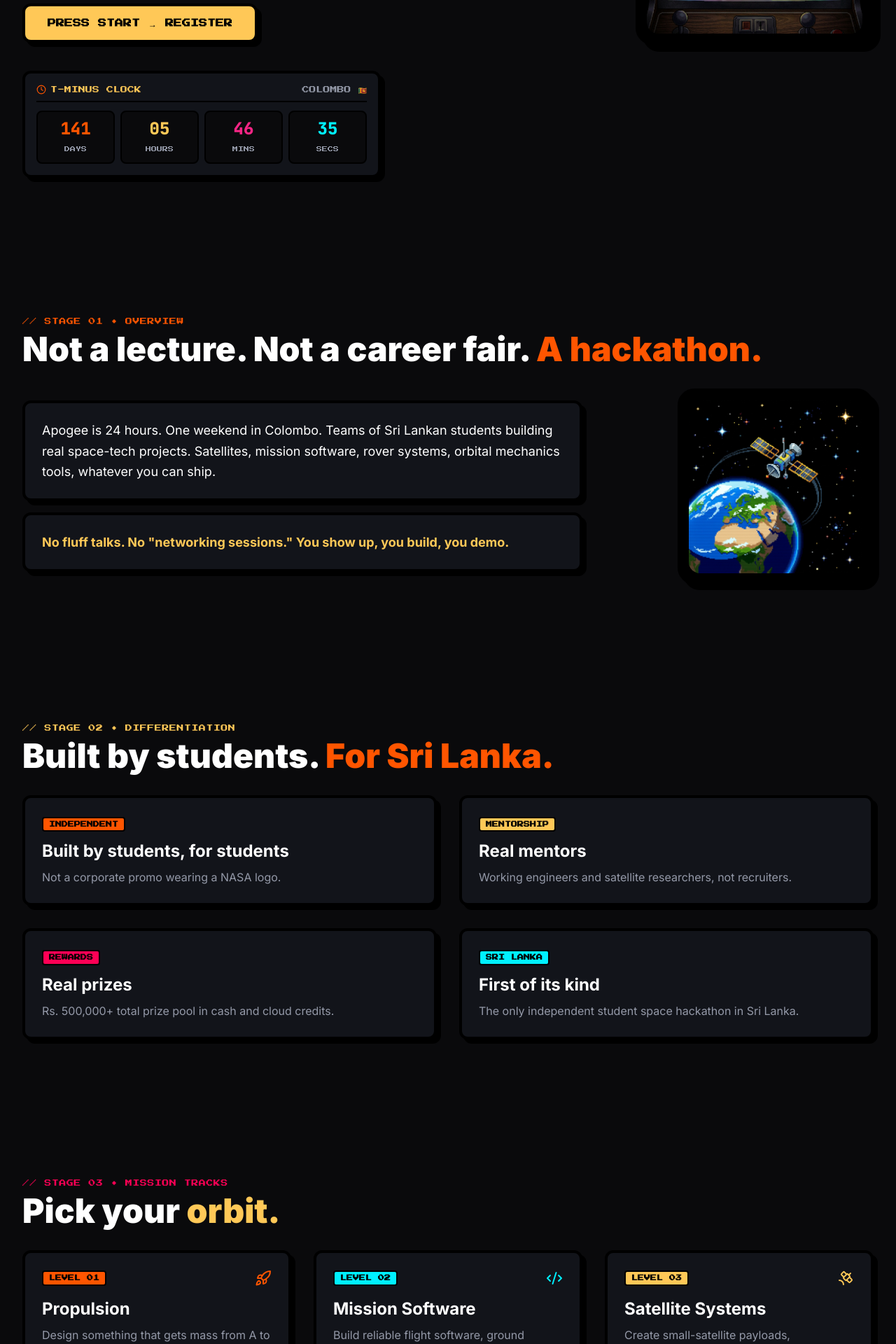
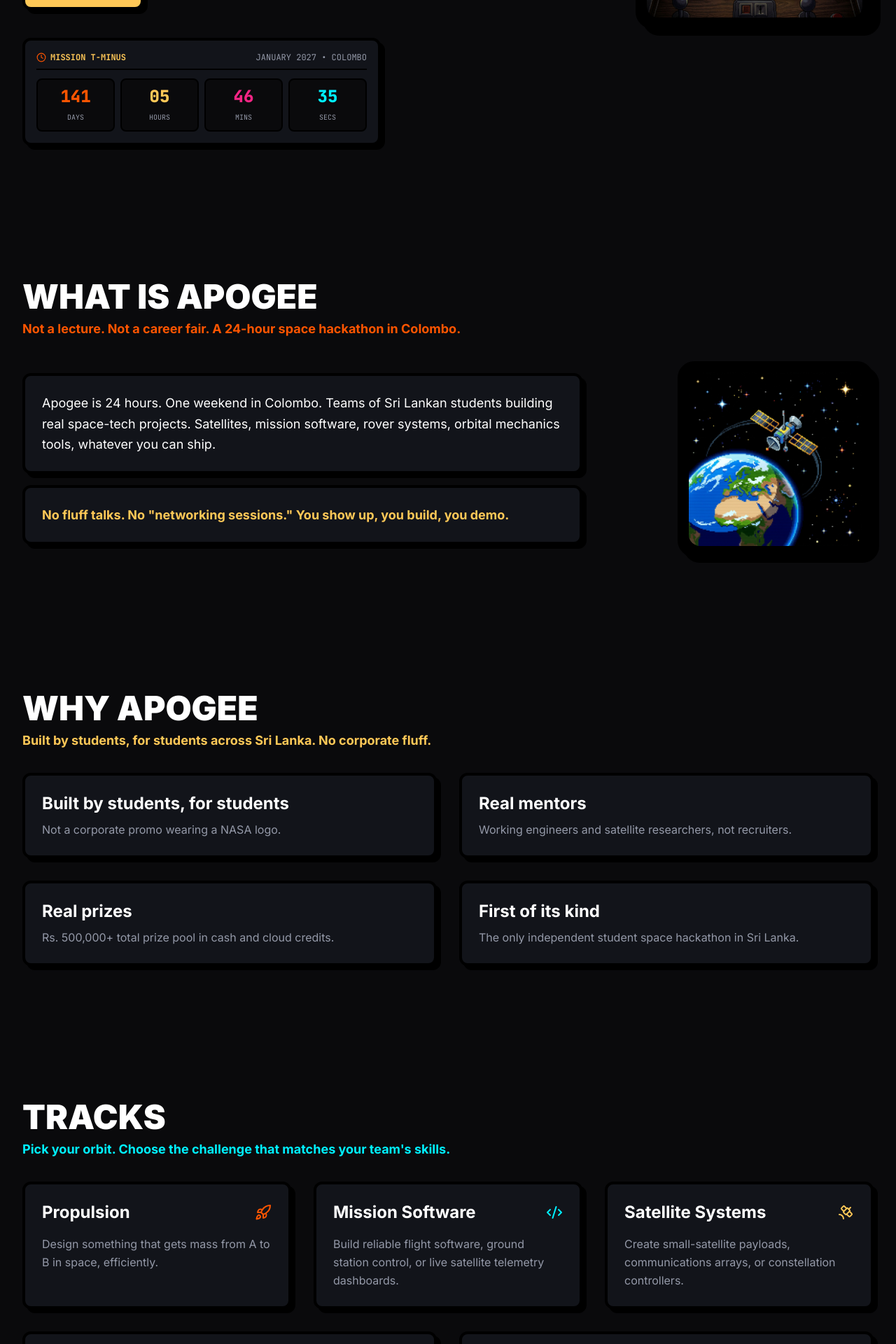
Before and after one commit to Thawshi-Srikanth/apogee, a Next.js app: page / in a window 1280 px wide. Shown: the part 660-2580 px from the top of the page at 70% size. Built offline with nearby package versions, Linux system fonts and the light colour scheme.

Commit message:
refactor: standardize component headers and update typography to use mono fonts

```diff
--- a/components/Hero.tsx
+++ b/components/Hero.tsx
@@ -2,7 +2,7 @@
 
 import React, { useState, useEffect } from "react";
 import Image from "next/image";
-import { Clock, Gamepad2 } from "lucide-react";
+import { Clock } from "lucide-react";
 
 interface HeroProps {
   onOpenRegister: () => void;
@@ -49,39 +49,32 @@ export function Hero({ onOpenRegister }: HeroProps) {
           {/* Left Hero Content */}
           <div className="col-span-4 sm:col-span-8 lg:col-span-7 flex flex-col items-start text-left">
 
-            {/* 8-Bit HUD Chip */}
-            <div className="mb-4 inline-flex items-center gap-2 rounded border-2 border-black bg-[#ffc857] px-3 py-1 font-pixel text-[10px] text-black uppercase shadow-[3px_3px_0px_0px_#000]">
-              <Gamepad2 className="h-3.5 w-3.5" />
-              <span>[ 8-BIT HACKATHON • JAN 2027 ]</span>
-            </div>
-
-            <h1 className="font-heading text-4xl sm:text-6xl lg:text-7xl font-black tracking-tight leading-[1.02] text-[var(--text-cloud)] uppercase mb-6">
+            <h1 className="font-heading text-4xl sm:text-6xl lg:text-7xl font-black tracking-tight leading-[1.02] text-[var(--text-cloud)] uppercase mb-4">
               Build something that <br />
               <span className="text-[#00f0ff]">leaves the atmosphere.</span>
             </h1>
 
-            <p className="font-sans text-lg sm:text-2xl text-[var(--text-cloud)] font-medium max-w-xl mb-8 leading-relaxed">
+            <p className="font-sans text-lg sm:text-2xl text-[var(--text-muted)] font-medium max-w-xl mb-8 leading-relaxed">
               Sri Lanka's 24-hour space hackathon in Colombo. Building{" "}
               <span className="font-bold text-[#ff5500]">real challenges</span>{" "}
               &&{" "}
               <span className="font-bold text-[#f72585]">real judges</span>.
             </p>
 
-            {/* 8-Bit Styled Button */}
             <button
               onClick={onOpenRegister}
-              className="rounded-xl border-4 border-black bg-[#ffc857] px-8 py-4 font-pixel text-xs font-bold uppercase text-black hover:bg-[#ff5500] hover:text-white transition-all shadow-[6px_6px_0px_0px_#000] active:translate-x-[2px] active:translate-y-[2px] active:shadow-[2px_2px_0px_0px_#000] mb-10"
+              className="rounded-xl border-4 border-black bg-[#ffc857] px-8 py-4 font-mono text-sm font-black uppercase text-black hover:bg-[#ff5500] hover:text-white transition-all shadow-[6px_6px_0px_0px_#000] active:translate-x-[2px] active:translate-y-[2px] active:shadow-[2px_2px_0px_0px_#000] mb-10"
             >
-              PRESS START → REGISTER
+              REGISTER NOW
             </button>
 
-            {/* 8-Bit Mission Countdown Bar */}
+            {/* Countdown Bar */}
             <div className="w-full max-w-lg rounded-xl border-4 border-black bg-[var(--bg-card)] p-4 shadow-[6px_6px_0px_0px_#000]">
-              <div className="flex items-center justify-between font-pixel text-[10px] text-[var(--text-muted)] border-b-2 border-black pb-2 mb-3">
-                <span className="flex items-center gap-1.5 text-[#ffc857]">
-                  <Clock className="h-3.5 w-3.5 text-[#ff5500]" /> T-MINUS CLOCK
+              <div className="flex items-center justify-between font-mono text-xs text-[var(--text-muted)] border-b-2 border-black pb-2 mb-3">
+                <span className="flex items-center gap-1.5 text-[#ffc857] font-bold">
+                  <Clock className="h-3.5 w-3.5 text-[#ff5500]" /> MISSION T-MINUS
                 </span>
-                <span>COLOMBO 🇱🇰</span>
+                <span>JANUARY 2027 • COLOMBO</span>
               </div>
 
               <div className="grid grid-cols-4 gap-2 text-center font-mono">
@@ -89,32 +82,32 @@ export function Hero({ onOpenRegister }: HeroProps) {
                   <span className="block text-2xl font-black text-[#ff5500]">
                     {String(timeLeft.days).padStart(2, "0")}
                   </span>
-                  <span className="font-pixel text-[8px] text-[var(--text-muted)]">DAYS</span>
+                  <span className="text-[10px] text-[var(--text-muted)]">DAYS</span>
                 </div>
                 <div className="rounded-lg bg-[var(--bg-void)] p-2 border-2 border-black">
                   <span className="block text-2xl font-black text-[#ffc857]">
                     {String(timeLeft.hours).padStart(2, "0")}
                   </span>
-                  <span className="font-pixel text-[8px] text-[var(--text-muted)]">HOURS</span>
+                  <span className="text-[10px] text-[var(--text-muted)]">HOURS</span>
                 </div>
                 <div className="rounded-lg bg-[var(--bg-void)] p-2 border-2 border-black">
                   <span className="block text-2xl font-black text-[#f72585]">
                     {String(timeLeft.minutes).padStart(2, "0")}
                   </span>
-                  <span className="font-pixel text-[8px] text-[var(--text-muted)]">MINS</span>
+                  <span className="text-[10px] text-[var(--text-muted)]">MINS</span>
                 </div>
                 <div className="rounded-lg bg-[var(--bg-void)] p-2 border-2 border-black">
                   <span className="block text-2xl font-black text-[#00f0ff]">
                     {String(timeLeft.seconds).padStart(2, "0")}
                   </span>
-                  <span className="font-pixel text-[8px] text-[var(--text-muted)]">SECS</span>
+                  <span className="text-[10px] text-[var(--text-muted)]">SECS</span>
                 </div>
               </div>
             </div>
 
           </div>
 
-          {/* Right 8-Bit Pixel Arcade Graphic */}
+          {/* Right 8-Bit Graphic */}
           <div className="col-span-4 sm:col-span-8 lg:col-span-5 flex justify-center lg:justify-end">
             <div className="relative w-full max-w-[340px] rounded-3xl border-4 border-black bg-black p-3 shadow-[10px_10px_0px_0px_#000]">
               <Image
--- a/components/Tracks.tsx
+++ b/components/Tracks.tsx
@@ -9,7 +9,6 @@ export function Tracks() {
       name: "Propulsion",
       icon: Rocket,
       desc: "Design something that gets mass from A to B in space, efficiently.",
-      badge: "LEVEL 01",
       color: "var(--accent-orange)",
       span: "col-span-4 sm:col-span-4 lg:col-span-4",
     },
@@ -17,7 +16,6 @@ export function Tracks() {
       name: "Mission Software",
       icon: Code2,
       desc: "Build reliable flight software, ground station control, or live satellite telemetry dashboards.",
-      badge: "LEVEL 02",
       color: "var(--accent-cyan)",
       span: "col-span-4 sm:col-span-4 lg:col-span-4",
     },
@@ -25,7 +23,6 @@ export function Tracks() {
       name: "Satellite Systems",
       icon: Satellite,
       desc: "Create small-satellite payloads, communications arrays, or constellation controllers.",
-      badge: "LEVEL 03",
       color: "var(--accent-yellow)",
       span: "col-span-4 sm:col-span-4 lg:col-span-4",
     },
@@ -33,7 +30,6 @@ export function Tracks() {
       name: "Space Biology",
       icon: Dna,
       desc: "Develop life-support systems, bio-reactors, or extreme environment habitats.",
-      badge: "LEVEL 04",
       color: "var(--accent-pink)",
       span: "col-span-4 sm:col-span-4 lg:col-span-6",
     },
@@ -41,7 +37,6 @@ export function Tracks() {
       name: "Open Track",
       icon: Compass,
       desc: "Anything space-tech. If it belongs in orbit or beyond, it counts.",
-      badge: "LEVEL 05",
       color: "var(--accent-cyan)",
       span: "col-span-4 sm:col-span-8 lg:col-span-6",
     },
@@ -54,14 +49,14 @@ export function Tracks() {
         {/* 4-8-12 Master Grid Container */}
         <div className="grid grid-cols-4 sm:grid-cols-8 lg:grid-cols-12 gap-6 lg:gap-8">
 
-          {/* Header */}
+          {/* Header: Clean Title + Small Description Below */}
           <div className="col-span-4 sm:col-span-8 lg:col-span-12">
-            <div className="mb-2 inline-block font-pixel text-[10px] text-[var(--accent-pink)] uppercase tracking-wider">
-              // STAGE 03 • MISSION TRACKS
-            </div>
-            <h2 className="font-heading text-3xl sm:text-5xl font-black text-[var(--text-cloud)]">
-              Pick your <span className="text-[var(--accent-yellow)]">orbit.</span>
+            <h2 className="font-heading text-3xl sm:text-5xl font-black text-[var(--text-cloud)] uppercase mb-2">
+              Tracks
             </h2>
+            <p className="font-sans text-lg text-[#00f0ff] font-bold">
+              Pick your orbit. Choose the challenge that matches your team's skills.
+            </p>
           </div>
 
           {/* Track Cards */}
@@ -74,18 +69,12 @@ export function Tracks() {
               >
                 <div>
                   <div className="flex items-center justify-between mb-4">
-                    <span
-                      className="rounded border-2 border-black font-pixel text-[9px] font-bold px-2 py-0.5 text-black uppercase"
-                      style={{ backgroundColor: track.color }}
-                    >
-                      {track.badge}
-                    </span>
+                    <h3 className="font-heading text-2xl font-bold text-[var(--text-cloud)]">
+                      {track.name}
+                    </h3>
                     <IconComp className="h-6 w-6" style={{ color: track.color }} />
                   </div>
 
-                  <h3 className="font-heading text-2xl font-bold text-[var(--text-cloud)] mb-2">
-                    {track.name}
-                  </h3>
                   <p className="font-sans text-base text-[var(--text-muted)] leading-relaxed">
                     {track.desc}
                   </p>
--- a/components/WhatIsApogee.tsx
+++ b/components/WhatIsApogee.tsx
@@ -11,14 +11,14 @@ export function WhatIsApogee() {
         {/* 4-8-12 Master Grid Container */}
         <div className="grid grid-cols-4 sm:grid-cols-8 lg:grid-cols-12 gap-6 lg:gap-8 items-center">
 
-          {/* Header Tag */}
+          {/* Section Header: Clean Title + Small Description Below */}
           <div className="col-span-4 sm:col-span-8 lg:col-span-12">
-            <div className="mb-2 inline-block font-pixel text-[10px] text-[#ff5500] uppercase tracking-wider">
-              // STAGE 01 • OVERVIEW
-            </div>
-            <h2 className="font-heading text-3xl sm:text-5xl font-black text-[var(--text-cloud)]">
-              Not a lecture. Not a career fair. <span className="text-[var(--accent-orange)]">A hackathon.</span>
+            <h2 className="font-heading text-3xl sm:text-5xl font-black text-[var(--text-cloud)] uppercase mb-2">
+              What Is Apogee
             </h2>
+            <p className="font-sans text-lg text-[#ff5500] font-bold">
+              Not a lecture. Not a career fair. A 24-hour space hackathon in Colombo.
+            </p>
           </div>
 
           {/* Body Paragraph Cards */}
--- a/components/WhyApogee.tsx
+++ b/components/WhyApogee.tsx
@@ -7,26 +7,18 @@ export function WhyApogee() {
     {
       title: "Built by students, for students",
       desc: "Not a corporate promo wearing a NASA logo.",
-      badge: "INDEPENDENT",
-      color: "var(--accent-orange)",
     },
     {
       title: "Real mentors",
       desc: "Working engineers and satellite researchers, not recruiters.",
-      badge: "MENTORSHIP",
-      color: "var(--accent-yellow)",
     },
     {
       title: "Real prizes",
       desc: "Rs. 500,000+ total prize pool in cash and cloud credits.",
-      badge: "REWARDS",
-      color: "var(--accent-pink)",
     },
     {
       title: "First of its kind",
       desc: "The only independent student space hackathon in Sri Lanka.",
-      badge: "SRI LANKA",
-      color: "var(--accent-cyan)",
     },
   ];
 
@@ -37,14 +29,14 @@ export function WhyApogee() {
         {/* 4-8-12 Master Grid Container */}
         <div className="grid grid-cols-4 sm:grid-cols-8 lg:grid-cols-12 gap-6 lg:gap-8">
 
-          {/* Header */}
+          {/* Header: Clean Title + Small Description Below */}
           <div className="col-span-4 sm:col-span-8 lg:col-span-12">
-            <div className="mb-2 inline-block font-pixel text-[10px] text-[var(--accent-yellow)] uppercase tracking-wider">
-              // STAGE 02 • DIFFERENTIATION
-            </div>
-            <h2 className="font-heading text-3xl sm:text-5xl font-black text-[var(--text-cloud)]">
-              Built by students. <span className="text-[var(--accent-orange)]">For Sri Lanka.</span>
+            <h2 className="font-heading text-3xl sm:text-5xl font-black text-[var(--text-cloud)] uppercase mb-2">
+              Why Apogee
             </h2>
+            <p className="font-sans text-lg text-[#ffc857] font-bold">
+              Built by students, for students across Sri Lanka. No corporate fluff.
+            </p>
           </div>
 
           {/* 4 Cards */}
@@ -54,12 +46,6 @@ export function WhyApogee() {
               className="col-span-4 sm:col-span-4 lg:col-span-6 rounded-xl bg-[var(--bg-card)] border-4 border-black p-6 flex flex-col justify-between shadow-[6px_6px_0px_0px_#000] hover:translate-x-[-2px] hover:translate-y-[-2px] transition-transform"
             >
               <div>
-                <span
-                  className="inline-block rounded border-2 border-black font-pixel text-[9px] font-bold px-2 py-0.5 mb-3 text-black uppercase"
-                  style={{ backgroundColor: item.color }}
-                >
-                  {item.badge}
-                </span>
                 <h3 className="font-heading text-2xl font-bold text-[var(--text-cloud)] mb-2">
                   {item.title}
                 </h3>
```
Also changed, not shown: components/FAQ.tsx (+6 -6 lines), components/Prizes.tsx (+8 -8 lines), components/Speakers.tsx (+8 -8 lines), components/Sponsors.tsx (+6 -6 lines), components/Timeline.tsx (+7 -7 lines).
